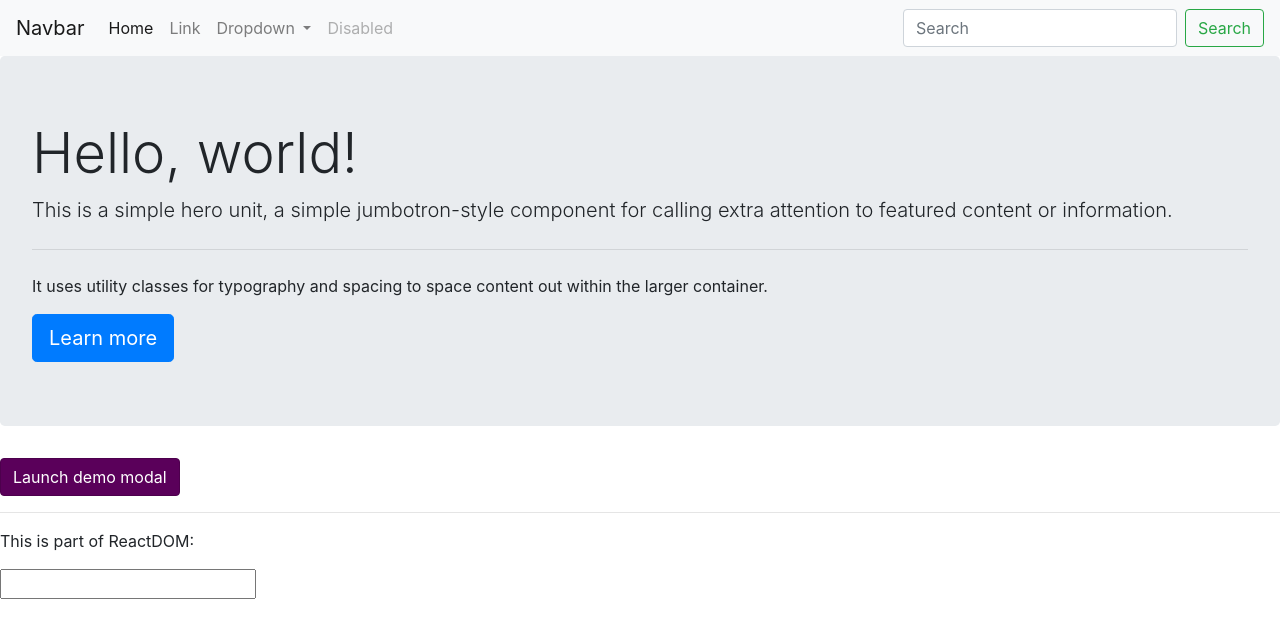
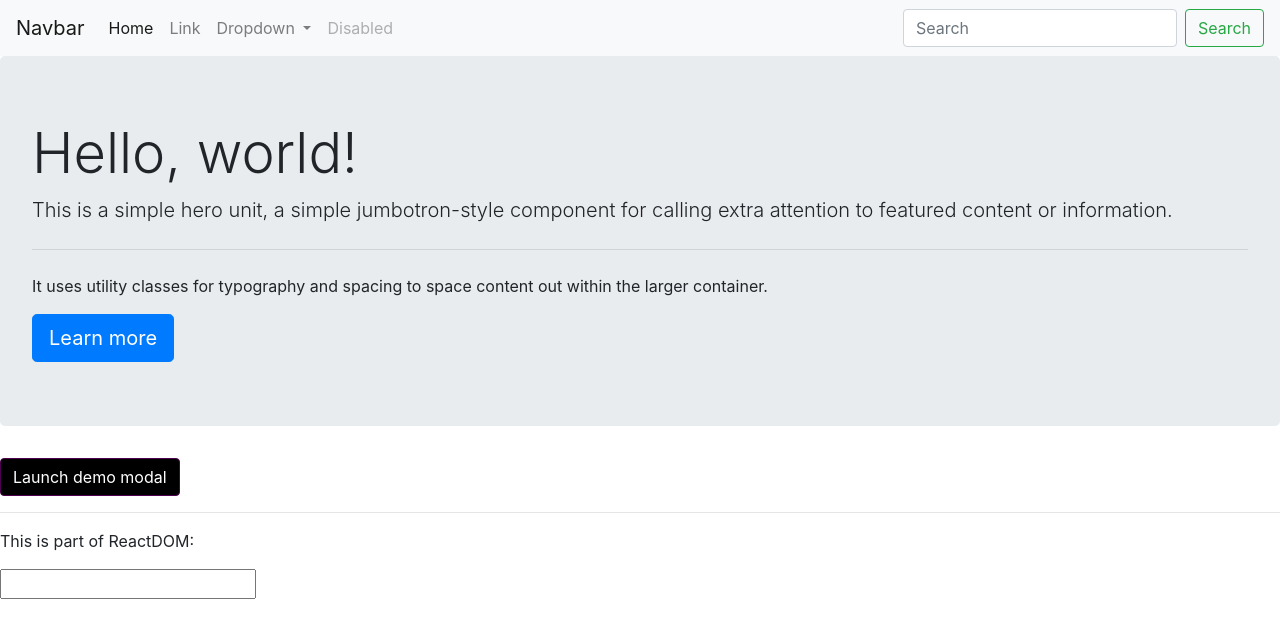
Before and after one commit to nuesslerm/webpack4-bootstrap4-react-starter, a React app: page / in a window 1280 px wide. In both pictures the pointer is over the button "Launch demo modal". Shown: the top 638 px of the page. Built offline with nearby package versions, Linux system fonts and the light colour scheme.

Commit message:
bootstrap tut 2

```diff
--- a/src/index.css
+++ b/src/index.css
@@ -1,3 +1,7 @@
 .btn-danger {
   background-color: orange;
 }
+
+.btn-danger:hover {
+  background-color: black;
+}
--- a/src/index.js
+++ b/src/index.js
@@ -7,12 +7,15 @@ import App from './react/App.js';
 // * we don't need to import ./index.css into index.js, because we already imported
 // * the css file into index.html via:
 // * <link rel="stylesheet" type="text/css" href="/src/index.css" />
+// ! actually we do need to import './index.css' at the very end to leverage our
+// ! custom css over default bootstrap styles, as defined in
+// ! 'bootstrap/dist/css/bootstrap.min.css' and './bootstrap-styles/custom.scss'
 
 // import 'bootstrap';
 // I'm not importing the entire bootstrap, because I'm already getting the styles
 // from './scss/custom.scss'
 
-import 'bootstrap/dist/css/bootstrap.min.css';
+// import 'bootstrap/dist/css/bootstrap.min.css';
 import 'bootstrap/dist/js/bootstrap.min.js';
 
 // './scss/custom.scss' needs to come after 'bootstrap/dist/css/bootstrap.min.css'
```
